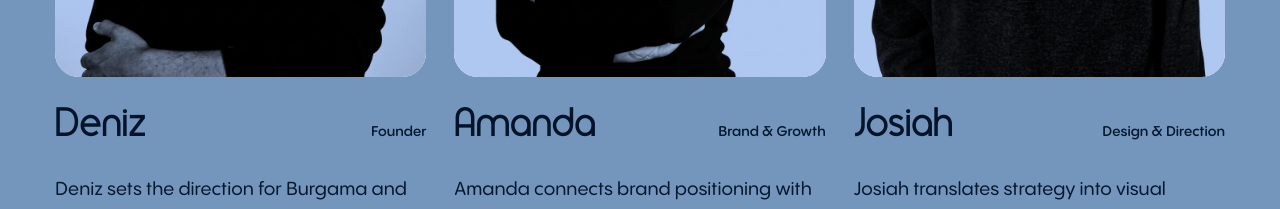
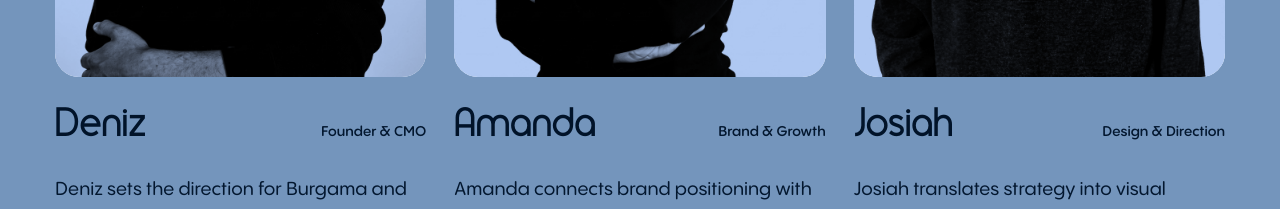
Before and after one commit to cedarandcactus/burgama-site-14.5, a Next.js app: page /studio in a window 1280 px wide. Shown: the part 1620-1829 px from the top of the page. Built offline with nearby package versions, Linux system fonts and the light colour scheme.

Commit message:
Update Deniz role to Founder and CMO

```diff
--- a/app/studio/page.tsx
+++ b/app/studio/page.tsx
@@ -15,7 +15,7 @@ export const metadata: Metadata = {
 const TEAM = [
   {
     name: 'Deniz',
-    role: 'Founder',
+    role: 'Founder & CMO',
     description: 'Deniz sets the direction for Burgama and shapes the strategy behind each project. As founder, he stays involved from the first conversation through delivery, keeping the team focused on the problem to solve and the decisions that move the work forward.',
     image: '/team/deniz.jpg',
     alt: 'Deniz, founder of Burgama',
```
